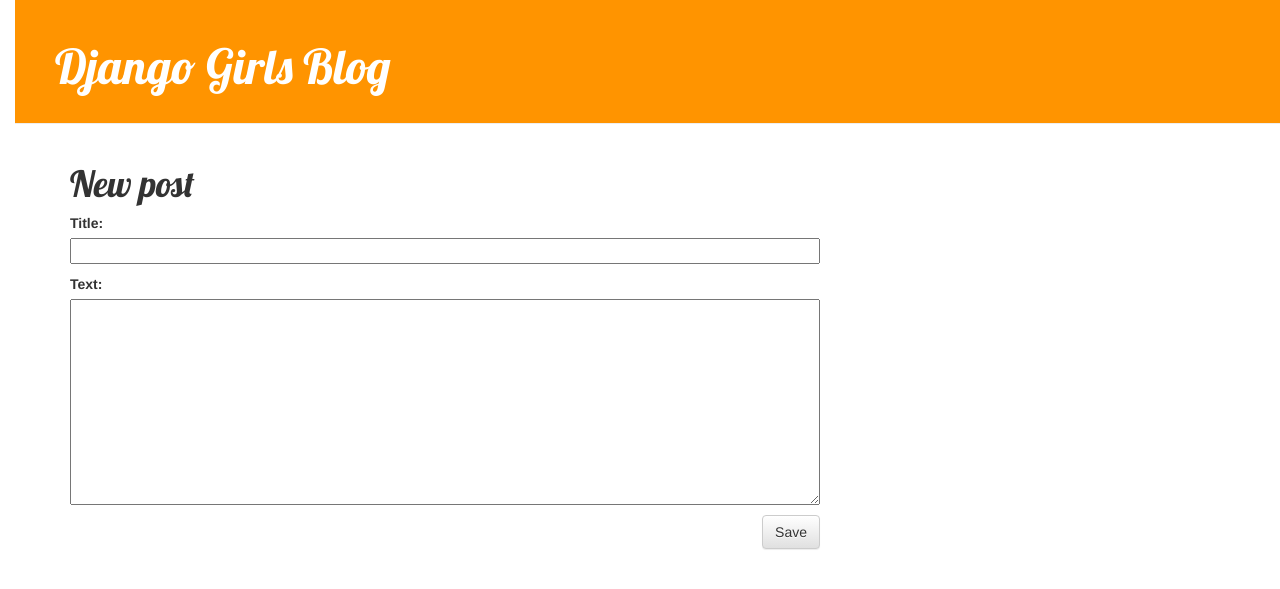
After one commit to hayate242/my-first-django-blog, a Django app: page /post/new/ in a window 1280 px wide. The commit adds this page. Shown: the top 589 px of the page. Run offline with Django 3.2, Linux system fonts and the light colour scheme; some libraries are stand-ins or nearby versions.

Commit message:
form added

```diff
--- /dev/null
+++ b/blog/forms.py
@@ -0,0 +1,9 @@
+from django import forms
+
+from .models import Post
+
+class PostForm(forms.ModelForm):
+
+    class Meta:
+        model = Post
+        fields = ('title', 'text',)
--- a/blog/static/assets/css/blog.css
+++ b/blog/static/assets/css/blog.css
@@ -5,13 +5,13 @@
 body {
     padding-left: 15px;
 }
-header {
+.page-header {
     background-color: #ff9400;
     margin-top: 0;
     padding: 20px 20px 20px 40px;
 }
 
-header h1, header h1 a, header h1 a:visited, header h1 a:active {
+.page-header h1, .page-header h1 a, .page-header h1 a:visited, .page-header h1 a:active {
     color: #ffffff;
     font-size: 36pt;
     text-decoration: none;
--- a/blog/templates/blog/base.html
+++ b/blog/templates/blog/base.html
@@ -10,6 +10,9 @@
     </head>
     <body>
         <div class="page-header">
+                {% if user.is_authenticated %}
+                    <a href="{% url 'post_new' %}" class="top-menu"><span class="glyphicon glyphicon-plus"></span></a>
+                {% endif %}
             <h1><a href="/">Django Girls Blog</a></h1>
         </div>
         <div class="content container">
--- a/blog/templates/blog/post_detail.html
+++ b/blog/templates/blog/post_detail.html
@@ -7,6 +7,9 @@
                 {{ post.published_date }}
             </div>
         {% endif %}
+        {% if user.is_authenticated %}
+            <a class="btn btn-default" href="{% url 'post_edit' pk=post.pk %}"><span class="glyphicon glyphicon-pencil"></span></a>
+        {% endif %}
         <h1>{{ post.title }}</h1>
         <p>{{ post.text|linebreaksbr }}</p>
     </div>
--- /dev/null
+++ b/blog/templates/blog/post_edit.html
@@ -0,0 +1,9 @@
+{% extends 'blog/base.html' %}
+
+{% block content %}
+    <h1>New post</h1>
+    <form method="POST" class="post-form">{% csrf_token %}
+        {{ form.as_p }}
+        <button type="submit" class="save btn btn-default">Save</button>
+    </form>
+{% endblock %}
--- a/blog/urls.py
+++ b/blog/urls.py
@@ -4,4 +4,6 @@
 urlpatterns = [
     path('', views.post_list, name='post_list'),
     path('post/<int:pk>/', views.post_detail, name='post_detail'),
+    path('post/new/', views.post_new, name='post_new'),
+    path('post/<int:pk>/edit/', views.post_edit, name='post_edit'),
 ]
--- a/blog/views.py
+++ b/blog/views.py
@@ -1,6 +1,7 @@
-from django.shortcuts import render, get_object_or_404
+from django.shortcuts import render, get_object_or_404, redirect
 from django.utils import timezone
 from .models import Post
+from .forms import PostForm
 
 # Create your views here.
 def post_list(request):
@@ -12,3 +13,31 @@
     # post = Post.objects.get(pk=pk)
     post = get_object_or_404(Post, pk=pk)
     return render(request, 'blog/post_detail.html', {'post': post})
+
+def post_new(request):
+    if request.method == "POST":
+        form = PostForm(request.POST)
+        if form.is_valid():
+            post = form.save(commit=False)
+            post.author = request.user
+            post.published_date = timezone.now()
+            post.save()
+            return redirect('post_detail', pk=post.pk)
+    else:
+        form = PostForm()
+    return render(request, 'blog/post_edit.html', {'form': form})
+
+
+def post_edit(request, pk):
+    post = get_object_or_404(Post, pk=pk)
+    if request.method == "POST":
+        form = PostForm(request.POST, instance=post)
+        if form.is_valid():
+            post = form.save(commit=False)
+            post.author = request.user
+            post.published_date = timezone.now()
+            post.save()
+            return redirect('post_detail', pk=post.pk)
+    else:
+        form = PostForm(instance=post)
+    return render(request, 'blog/post_edit.html', {'form': form})
```
